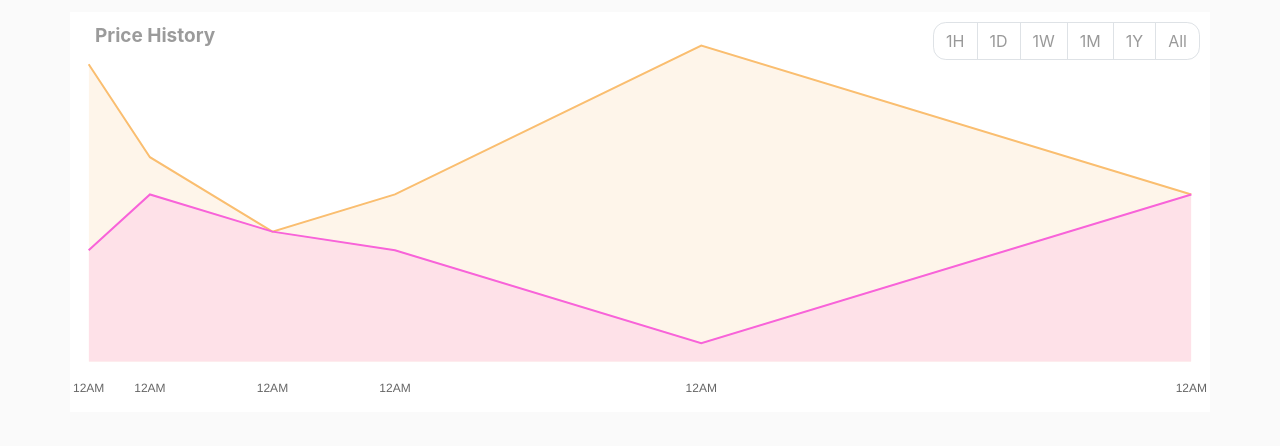
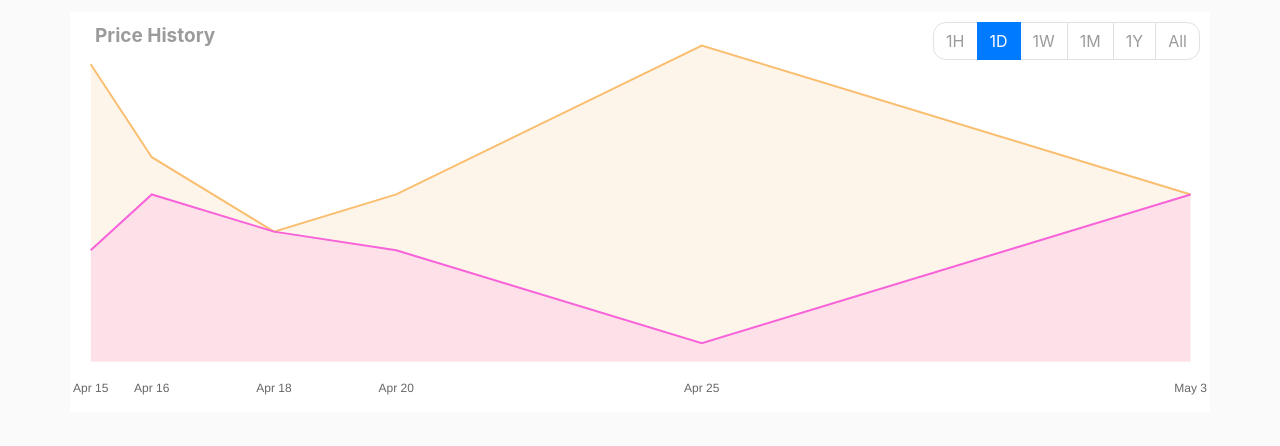
Before and after one commit to OAmor/che7al, a plain HTML site: page index.html in a window 1280 px wide. Shown: the part 341-787 px from the top of the page. Drawn offline with nearby package versions, Linux system fonts and the light colour scheme.

Commit message:
add scale changer

```diff
--- a/index.html
+++ b/index.html
@@ -107,12 +107,12 @@
             <p class="chart-title">Price History</p>
             <div class="chart-scales">
                 <ul class="pagination">
-                    <li class="page-item"><a class="page-link" href="#">1H</a></li>
-                    <li class="page-item"><a class="page-link" href="#">1D</a></li>
-                    <li class="page-item"><a class="page-link" href="#">1W</a></li>
-                    <li class="page-item"><a class="page-link" href="#">1M</a></li>
-                    <li class="page-item"><a class="page-link" href="#">1Y</a></li>
-                    <li class="page-item"><a class="page-link" href="#">All</a></li>
+                    <li class="page-item" data-val="hour"><a class="page-link ">1H</a></li>
+                    <li class="page-item active" data-val="day"><a class="page-link">1D</a></li>
+                    <li class="page-item" data-val="week"><a class="page-link" >1W</a></li>
+                    <li class="page-item" data-val="month"><a class="page-link">1M</a></li>
+                    <li class="page-item" data-val="year"><a class="page-link">1Y</a></li>
+                    <li class="page-item"><a class="page-link" >All</a></li>
                 </ul>
             </div>
         </div>
--- a/scripts/script.js
+++ b/scripts/script.js
@@ -1,9 +1,11 @@
 (function($) {
   "use strict"; // Start of use strict
+
     var ctx = $('#myChart');
 
     var config = {
         type: 'bar',
+        bounds:'ticks',
         data: {
             datasets: [{
                 label: 'Dollar',
@@ -57,15 +59,16 @@
                         display:false
                     },
                     type: 'time',
+                    distribution: 'linear',
                     unit:'day',
-                    step:5,
+                    minUnit:'hour',
                     ticks: {
                         source: 'data',
-                        autoSkip: true,
+                        autoSkip: false,
                         padding: 10,
-                        beginAtZero:false
-
-                    }
+                        beginAtZero:true,
+                    },
+                    bounds: "ticks"
                 }],
                 yAxes: [{
                     gridLines: {
@@ -74,7 +77,6 @@
                     },
                     scaleLabel: {
                         display: false,
-                        labelString: 'Closing price ($)'
                     },
                     ticks: {
                         display:false,
@@ -90,4 +92,14 @@
 
     var myChart = new Chart(ctx, config);
 
+
+    /* Handel Scale Changes*/
+    $('.chart-scales .page-item').click(function () {
+        $(this).siblings().removeClass('active');
+        $(this).addClass('active');
+
+        myChart.options.scales.xAxes[0].time.unit = $(this).data('val');
+        myChart.update();
+    })
+
 })(jQuery); // End of use strict
--- a/styles/style.css
+++ b/styles/style.css
@@ -151,3 +151,6 @@ canvas{
     top: 10px;
     right: 10px;
 }
+.chart-scales .page-item.active{
+    color: #fff !important;
+}
```
